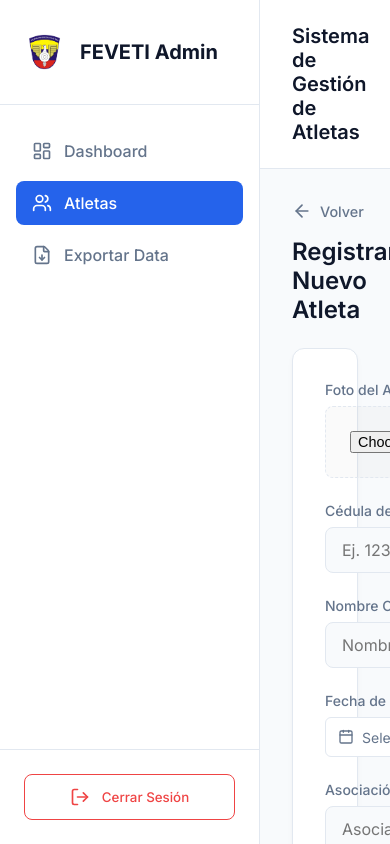
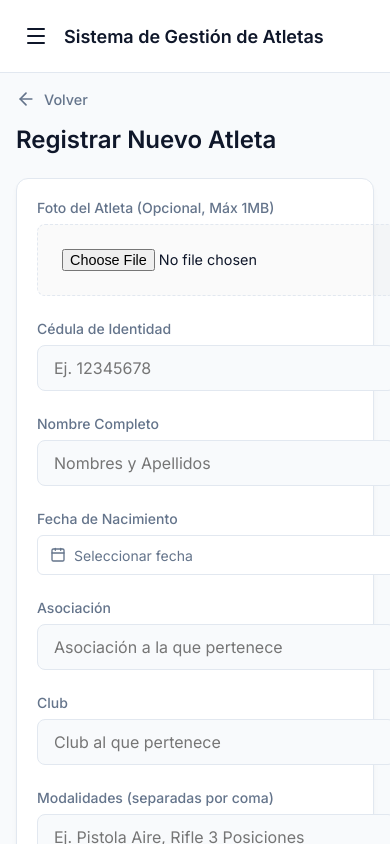
Before and after one commit to Villegascs/FEVETI-DATABASE, a Next.js app: page /admin/athletes/new in a window 390 px wide. Built offline with nearby package versions, Linux system fonts and the light colour scheme.

Commit message:
feat: Make platform fully responsive for mobile devices

```diff
--- a/src/app/admin/admin.module.css
+++ b/src/app/admin/admin.module.css
@@ -160,3 +160,97 @@
   font-weight: 700;
   color: var(--foreground);
 }
+
+/* Responsive Utilities */
+.mobileMenuBtn {
+  display: none;
+  background: none;
+  border: none;
+  color: var(--foreground);
+  cursor: pointer;
+  padding: 0.5rem;
+  margin-left: -0.5rem;
+  margin-right: 0.5rem;
+  border-radius: 6px;
+}
+
+.mobileMenuBtn:hover {
+  background: rgba(37, 99, 235, 0.1);
+}
+
+.closeSidebarBtn {
+  display: none;
+  background: none;
+  border: none;
+  color: var(--secondary);
+  cursor: pointer;
+  padding: 0.5rem;
+  margin-left: auto;
+  margin-right: -0.5rem;
+  border-radius: 6px;
+}
+
+.closeSidebarBtn:hover {
+  background: rgba(37, 99, 235, 0.1);
+  color: var(--foreground);
+}
+
+.sidebarOverlay {
+  display: none;
+  position: fixed;
+  inset: 0;
+  background: rgba(0, 0, 0, 0.5);
+  z-index: 40;
+  backdrop-filter: blur(2px);
+}
+
+.topbarLeft {
+  display: flex;
+  align-items: center;
+}
+
+@media (max-width: 1024px) {
+  .sidebar {
+    position: fixed;
+    top: 0;
+    bottom: 0;
+    left: 0;
+    z-index: 50;
+    transform: translateX(-100%);
+  }
+
+  .sidebarOpen {
+    transform: translateX(0);
+    box-shadow: 4px 0 24px rgba(0, 0, 0, 0.1);
+  }
+
+  .sidebarOverlay {
+    display: block;
+  }
+
+  .mobileMenuBtn {
+    display: flex;
+  }
+
+  .closeSidebarBtn {
+    display: flex;
+  }
+}
+
+@media (max-width: 640px) {
+  .topbar {
+    padding: 1rem 1.5rem;
+  }
+
+  .topbar h1 {
+    font-size: 1.125rem;
+  }
+
+  .contentWrapper {
+    padding: 1rem;
+  }
+
+  .dashboardGrid {
+    grid-template-columns: 1fr;
+  }
+}
--- a/src/app/admin/athletes/athletes.module.css
+++ b/src/app/admin/athletes/athletes.module.css
@@ -150,3 +150,20 @@
   padding: 3rem !important;
   color: var(--secondary);
 }
+
+@media (max-width: 640px) {
+  .header {
+    flex-direction: column;
+    align-items: flex-start;
+    gap: 1rem;
+  }
+
+  .addButton {
+    width: 100%;
+    justify-content: center;
+  }
+
+  .table th, .table td {
+    padding: 0.75rem 1rem;
+  }
+}
--- a/src/app/admin/athletes/new/form.module.css
+++ b/src/app/admin/athletes/new/form.module.css
@@ -201,3 +201,24 @@
   opacity: 0.7;
   cursor: not-allowed;
 }
+
+@media (max-width: 640px) {
+  .formCard {
+    padding: 1.25rem;
+  }
+
+  .photoUploadContainer {
+    flex-direction: column;
+    align-items: flex-start;
+  }
+
+  .formActions {
+    flex-direction: column;
+    gap: 0.75rem;
+  }
+
+  .saveButton, .deleteButton {
+    width: 100%;
+    justify-content: center;
+  }
+}
--- a/src/app/admin/layout.tsx
+++ b/src/app/admin/layout.tsx
@@ -2,12 +2,15 @@
 
 import Link from 'next/link';
 import { usePathname, useRouter } from 'next/navigation';
+import { useState } from 'react';
 import styles from './admin.module.css';
-import { Users, FileDown, LogOut, LayoutDashboard, Target } from 'lucide-react';
+import { Users, FileDown, LogOut, LayoutDashboard, Menu, X } from 'lucide-react';
 
 export default function AdminLayout({ children }: { children: React.ReactNode }) {
   const pathname = usePathname();
   const router = useRouter();
+
+  const [isSidebarOpen, setIsSidebarOpen] = useState(false);
 
   const handleLogout = async () => {
     await fetch('/api/auth/logout', { method: 'POST' });
@@ -15,24 +18,34 @@ export default function AdminLayout({ children }: { children: React.ReactNode })
     router.refresh();
   };
 
+  const closeSidebar = () => setIsSidebarOpen(false);
+
   return (
     <div className={styles.adminContainer}>
-      <aside className={styles.sidebar}>
+      {/* Mobile overlay */}
+      {isSidebarOpen && (
+        <div className={styles.sidebarOverlay} onClick={closeSidebar}></div>
+      )}
+
+      <aside className={`${styles.sidebar} ${isSidebarOpen ? styles.sidebarOpen : ''}`}>
         <div className={styles.sidebarHeader}>
           <img src="/logo-feveti.png" alt="Logo FEVETI" className={styles.logoIcon} style={{ width: '40px', height: '40px', objectFit: 'contain' }} />
           <h2>FEVETI Admin</h2>
+          <button className={styles.closeSidebarBtn} onClick={closeSidebar}>
+            <X size={24} />
+          </button>
         </div>
 
         <nav className={styles.nav}>
-          <Link href="/admin" className={`${styles.navLink} ${pathname === '/admin' ? styles.active : ''}`}>
+          <Link href="/admin" onClick={closeSidebar} className={`${styles.navLink} ${pathname === '/admin' ? styles.active : ''}`}>
             <LayoutDashboard size={20} />
             <span>Dashboard</span>
           </Link>
-          <Link href="/admin/athletes" className={`${styles.navLink} ${pathname.startsWith('/admin/athletes') ? styles.active : ''}`}>
+          <Link href="/admin/athletes" onClick={closeSidebar} className={`${styles.navLink} ${pathname.startsWith('/admin/athletes') ? styles.active : ''}`}>
             <Users size={20} />
             <span>Atletas</span>
           </Link>
-          <Link href="/admin/export" className={`${styles.navLink} ${pathname === '/admin/export' ? styles.active : ''}`}>
+          <Link href="/admin/export" onClick={closeSidebar} className={`${styles.navLink} ${pathname === '/admin/export' ? styles.active : ''}`}>
             <FileDown size={20} />
             <span>Exportar Data</span>
           </Link>
@@ -48,7 +61,12 @@ export default function AdminLayout({ children }: { children: React.ReactNode })
 
       <main className={styles.mainContent}>
         <header className={styles.topbar}>
-          <h1>Sistema de Gestión de Atletas</h1>
+          <div className={styles.topbarLeft}>
+            <button className={styles.mobileMenuBtn} onClick={() => setIsSidebarOpen(true)}>
+              <Menu size={24} />
+            </button>
+            <h1>Sistema de Gestión de Atletas</h1>
+          </div>
         </header>
         <div className={styles.contentWrapper}>
           {children}
--- a/src/app/atleta/[id]/publicProfile.module.css
+++ b/src/app/atleta/[id]/publicProfile.module.css
@@ -180,3 +180,9 @@
   font-weight: 500;
   margin: 0;
 }
+
+@media (max-width: 480px) {
+  .infoGrid {
+    grid-template-columns: 1fr;
+  }
+}
--- a/src/components/ui/DatePicker.module.css
+++ b/src/components/ui/DatePicker.module.css
@@ -111,3 +111,10 @@
   color: var(--foreground);
   cursor: pointer;
 }
+
+@media (max-width: 400px) {
+  .content {
+    max-width: 95vw;
+    overflow-x: auto;
+  }
+}
```
Also changed, not shown: src/app/login/login.module.css (+7 -0 lines).
